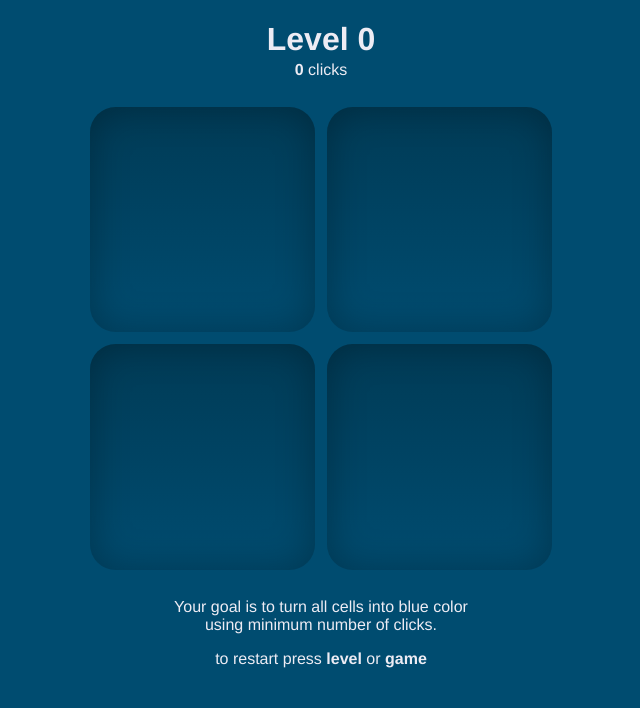
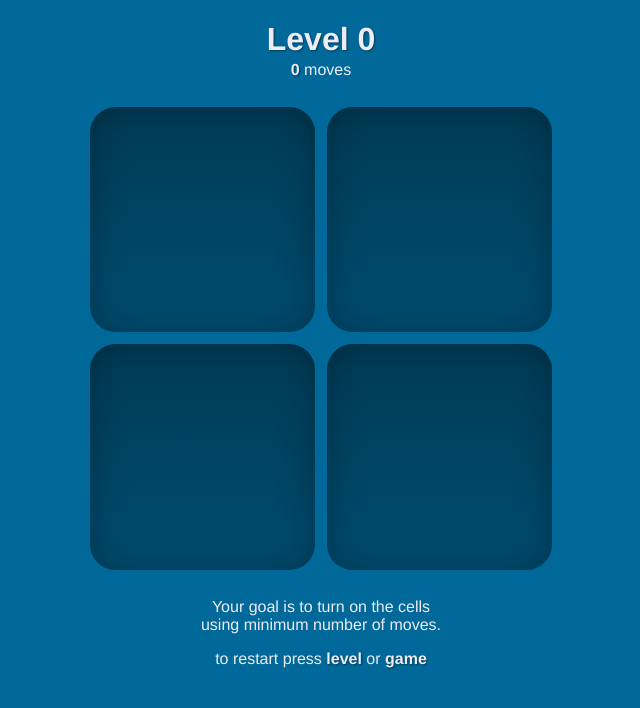
Before and after one commit to Pavel-Polyakov/switcher, a website: page index.html in a window 1280 px wide. Shown: the whole page, without its empty margins (319-959 px from the left). Drawn offline with Linux system fonts and the light colour scheme.

Commit message:
Changed background; added shdow-text

```diff
--- a/index.html
+++ b/index.html
@@ -9,19 +9,25 @@
 </head>
 <body>
     <div>
+        <div class="text">
             <h1 id="title">Level #</h1>
-        <p>
-            <b><span id="clicks">#</span></b> clicks
+        </div>
+
+        <p class="text">
+            <b><span id="clicks">#</span></b> moves
         </p>
+
         <div id="board" class="board"></div>
 
-        <p>Your goal is to turn all cells into blue color<br>using minimum number of clicks.</p>
+        <div id="info" class="text">
+            <p>Your goal is to turn on the cells<br>using minimum number of moves.</p>
             <p>
                 to restart press
                 <a><span id="reset_level"><b>level</b></span></a>
                 or <a><span id="reset_game"><b>game</b></span></a>
             </p>
         </div>
+    </div>
     <script src="script.js"></script>
 </body>
 </html>
--- a/style.css
+++ b/style.css
@@ -1,15 +1,16 @@
 * {
-    background-color: #004c70;
-    color: #EDECF4;
-    font-family: "Helvetica Neue", Helvetica, Arial, sans-serif;
+    background-color: #006999;
     -moz-user-select: none; /* Mozilla Firefox */
     -ms-user-select: none; /* Internet Explorer */
     -webkit-user-select: none; /* Google Chrome, Opera Next, Safari */
-    text-align: center;
+
 }
 
-body {
+.text {
     font-size: medium;
+    text-align: center;
+    color: #EDECF4;
+    font-family: "Helvetica Neue", Helvetica, Arial, sans-serif;
 }
 
 .board {
@@ -23,7 +24,7 @@ body {
 }
 
 @media only screen and (max-device-width: 480px) {
-    body {
+    .text {
         font-size: large;
     }
     .board {
@@ -38,6 +39,11 @@ body {
 
 h1 {
     margin-bottom: -10pt;
+    text-shadow: 1px 1px 2px #003d59;
+}
+
+b {
+    text-shadow: 1px 1px 2px #003d59;
 }
 
 
```
Lines whose indentation alone changed are shown as unchanged.
